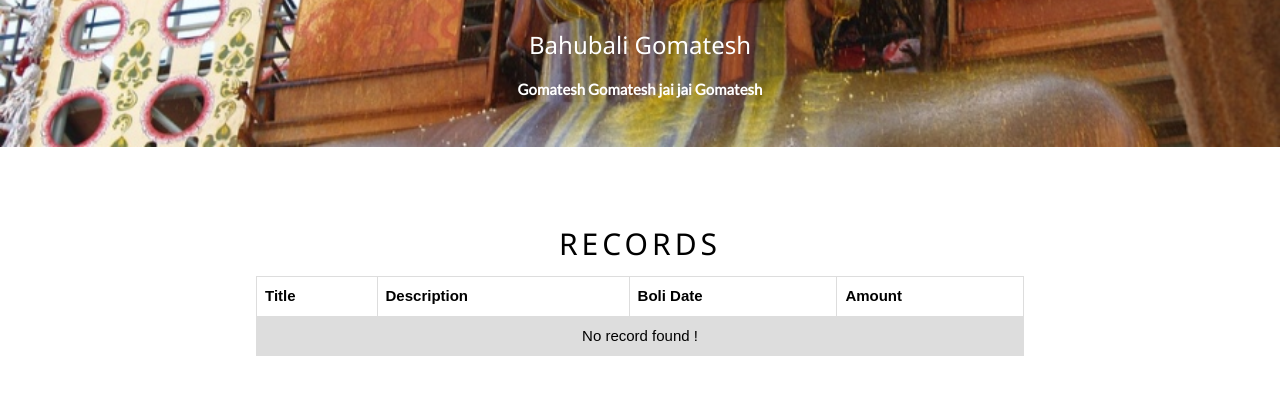
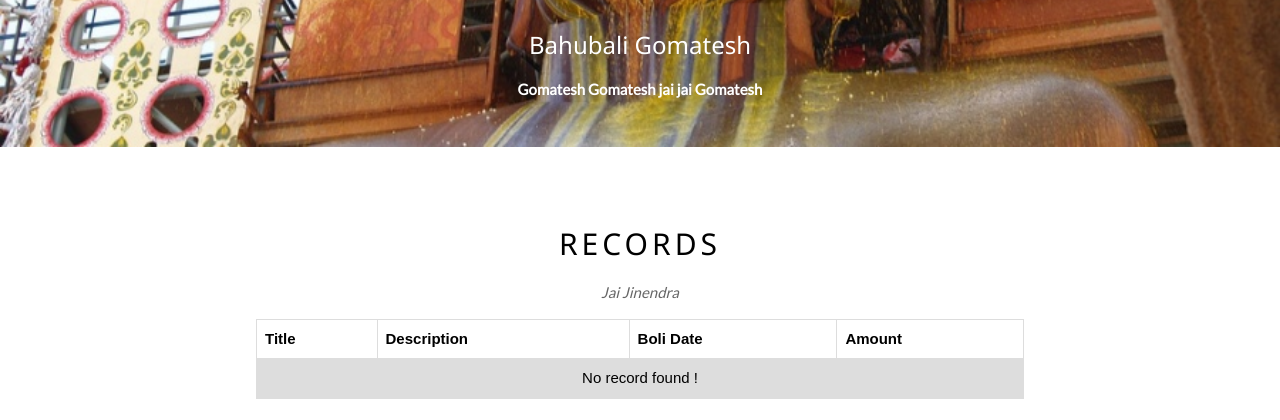
Before and after one commit to anshjain/mandar-boli, a Django app: page / in a window 1280 px wide. Shown: the part 499-919 px from the top of the page. Run offline with Django 3.2, Linux system fonts and the light colour scheme; data that the repository does not hold is empty; parts of the project's set-up code (start-up, migrations or seed data) failed here and were passed over; some libraries are stand-ins or nearby versions.

Commit message:
Add string

```diff
--- a/Boli/templates/entry.html
+++ b/Boli/templates/entry.html
@@ -7,6 +7,7 @@
 {% block main %}
     <div class="w3-container w3-content w3-center w3-padding-64" style="max-width:800px;" id="entry">
         <h2 class="w3-wide w3-center">ENTRY</h2>
+        <p class="w3-opacity"><i>Jai Jinendra</i></p>
         {% for message in messages %}
             <span style="color: green;">
                 <b>{{ message }}</b>
--- a/Boli/templates/records.html
+++ b/Boli/templates/records.html
@@ -24,6 +24,7 @@
             }
         </style>
         <h2 class="w3-wide w3-center">RECORDS</h2>
+        <p class="w3-opacity"><i>Jai Jinendra</i></p>
         <table style="width:100%">
             <tr>
                 <th>{% trans 'Title' %}</th>
```
